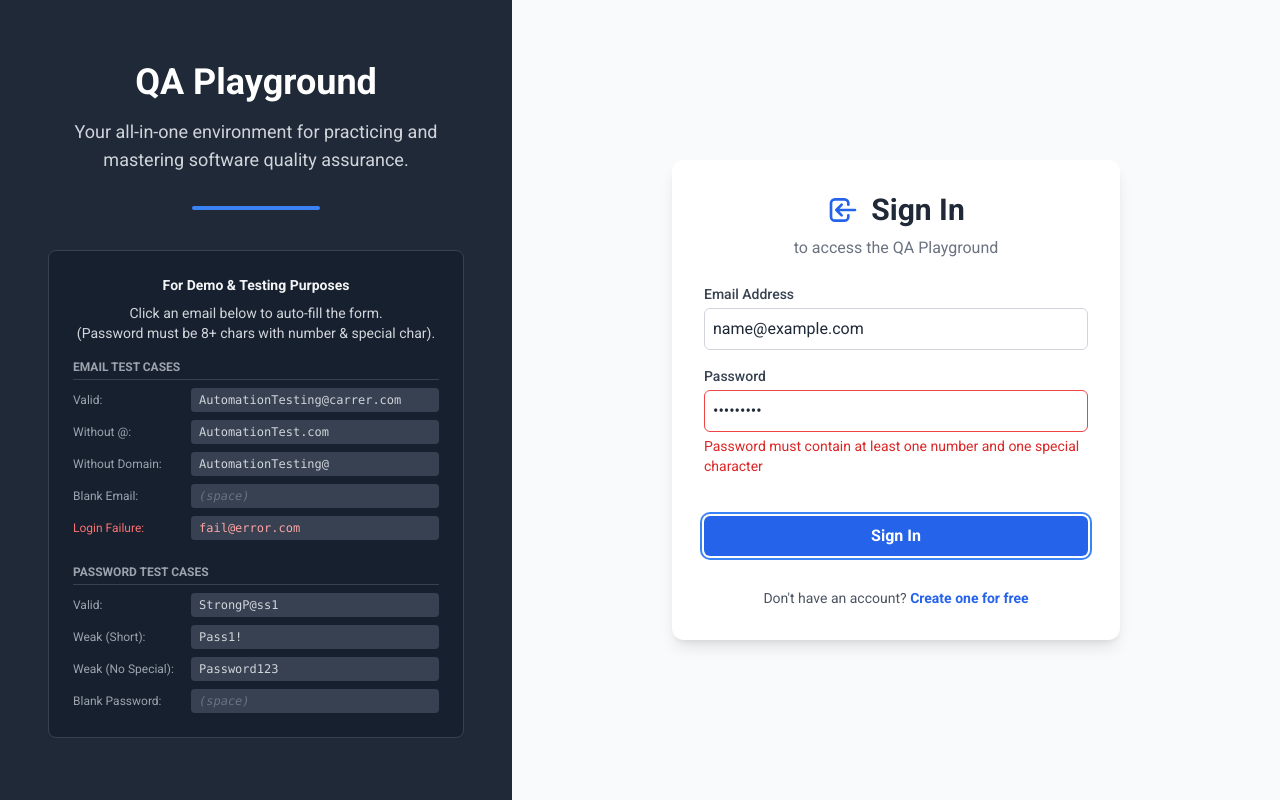
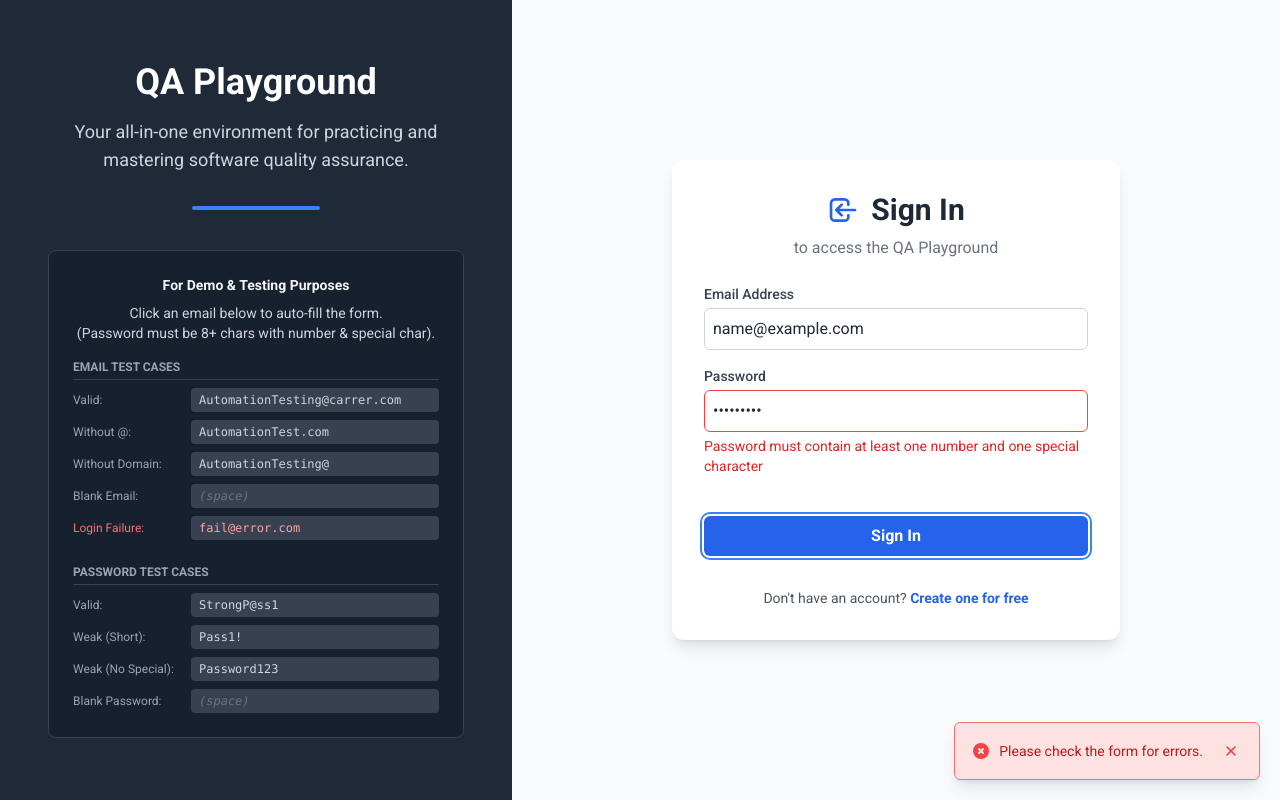
Before and after one commit to chinthalarohitho-alt/QA-Playground, a React (Vite) app: page / in a window 1280 px wide. Both pictures are taken after typing "name@example.com", "Sample123" into the empty fields and a click on the button "Sign In". Built offline with nearby package versions, Linux system fonts and the light colour scheme; some icons are missing.

Commit message:
adding toast msg

```diff
--- a/components/Toast.tsx
+++ b/components/Toast.tsx
@@ -22,7 +22,7 @@ const Toast: React.FC<ToastProps> = ({ message, type, isVisible, onClose, durati
     if (!isVisible) return null;
 
     return (
-        <div className="fixed top-5 right-5 z-50 transition-all duration-300 transform translate-y-0 opacity-100">
+        <div className="fixed bottom-5 right-5 z-50 transition-all duration-300 transform translate-y-0 opacity-100">
             <Alert type={type} message={message} onClose={onClose} className="shadow-lg min-w-[300px]" />
         </div>
     );
--- a/pages/LoginPage.tsx
+++ b/pages/LoginPage.tsx
@@ -70,6 +70,8 @@ const LoginPage: React.FC<LoginPageProps> = ({ onLogin, onNavigateToSignup }) =>
                     onLogin(email);
                 }, 1500);
             }, 1000);
+        } else {
+            setToast({ show: true, message: 'Please check the form for errors.', type: 'error' });
         }
     };
 
```
